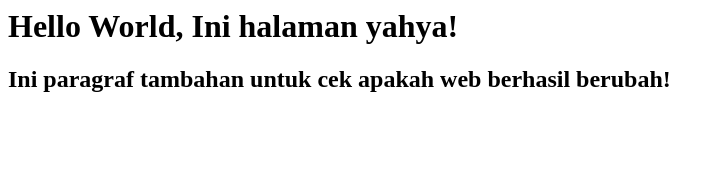
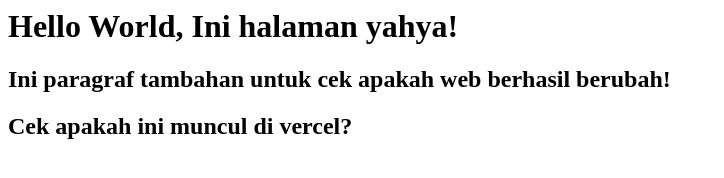
Before and after one commit to yadityo/yadityo, a plain HTML site: page index.html in a window 1280 px wide. Shown: the whole page, without its empty margins (0-724 px from the left). Drawn offline with Linux system fonts and the light colour scheme.

Commit message:
Update index.html

```diff
--- a/index.html
+++ b/index.html
@@ -1,2 +1,3 @@
 <h1>Hello World, Ini halaman yahya!</h1>
 <h2>Ini paragraf tambahan untuk cek apakah web berhasil berubah!</h2>
+<h2>Cek apakah ini muncul di vercel?</h2>
```
